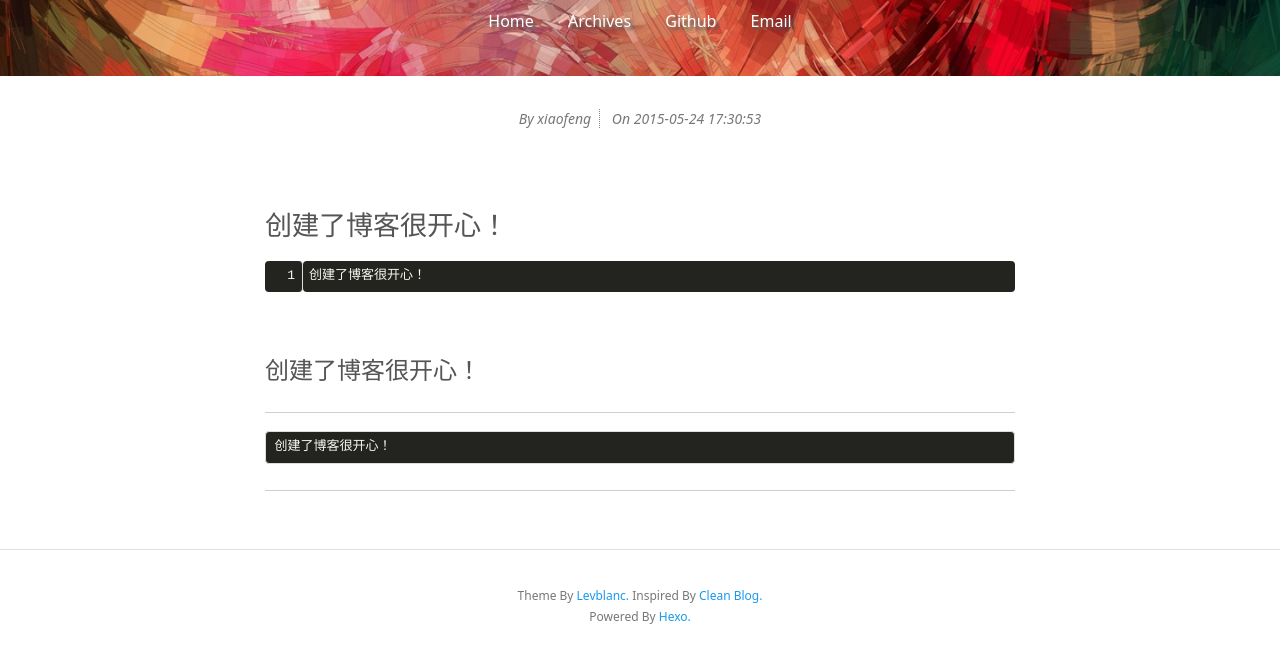
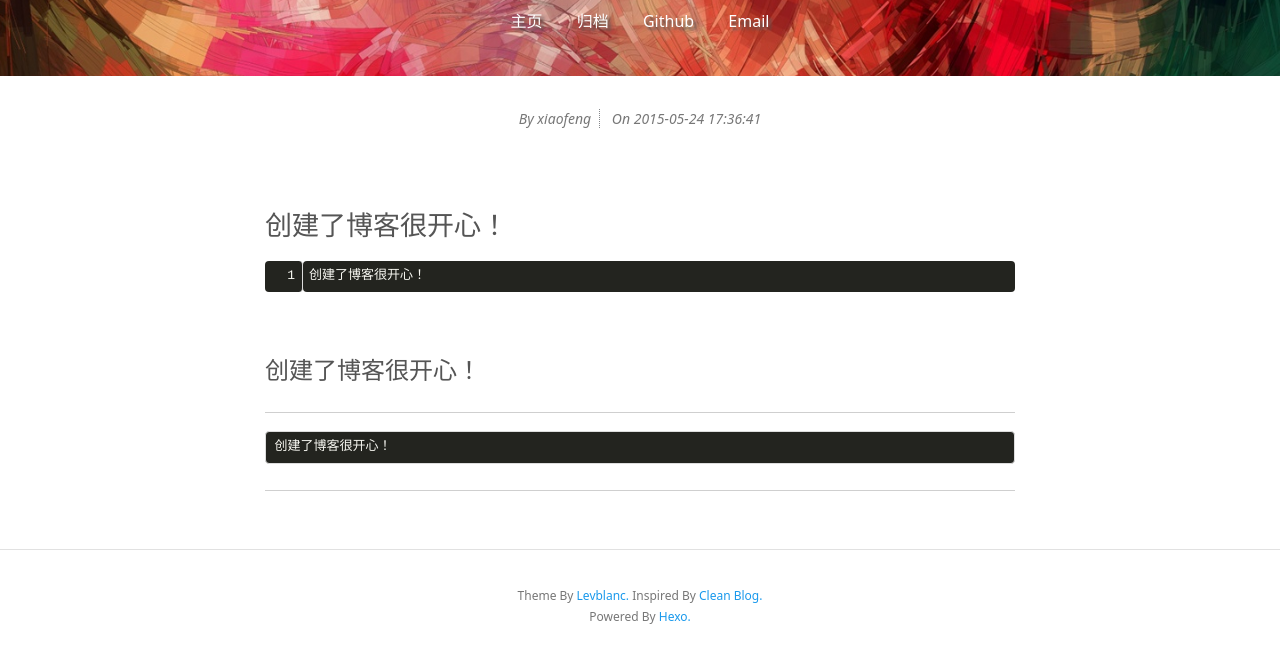
Before and after one commit to zhangxf819/aliyun, a plain HTML site: page 2015/05/24/我的博客/index.html in a window 1280 px wide. Shown: the part 208-870 px from the top of the page. Drawn offline with Linux system fonts and the light colour scheme.

Commit message:
Site updated: 2016-11-24 17:36:49

```diff
--- a/2015/05/24/我的博客/index.html
+++ b/2015/05/24/我的博客/index.html
@@ -52,7 +52,7 @@
               <li>
                 <a href="/aliyun/">
 
-                  Home
+                  主页
 
                 </a>
               </li>
@@ -60,13 +60,13 @@
               <li>
                 <a href="/aliyun/archives">
 
-                  Archives
+                  归档
 
                 </a>
               </li>
 
               <li>
-                <a href="https://github.com/levblanc">
+                <a href="https://github.com/zhangxf819">
 
                   Github
 
@@ -74,7 +74,7 @@
               </li>
 
               <li>
-                <a href="mailto:levblanc@163.com">
+                <a href="/aliyun/m18903866102@163.com">
 
                   Email
 
@@ -101,7 +101,7 @@
           <!-- Date -->
           <span class="date-time info">On
             <span class="date">2015-05-24</span>
-            <span class="time">17:30:53</span>
+            <span class="time">17:36:41</span>
           </span>
 
         </div>
```
Also changed, not shown: 2015/07/24/Javascript/index.html (+5 -5 lines), 2015/10/20/CSS3/index.html (+5 -5 lines), 2016/02/20/AngularJS/index.html (+5 -5 lines), 2016/05/24/画布/index.html (+5 -5 lines), 2016/11/24/jQuery/index.html (+5 -5 lines), archives/2015/05/index.html (+4 -4 lines), archives/2015/07/index.html (+4 -4 lines), archives/2015/10/index.html (+4 -4 lines), archives/2015/index.html (+4 -4 lines), archives/2016/02/index.html (+4 -4 lines), archives/2016/05/index.html (+4 -4 lines), archives/2016/11/index.html (+4 -4 lines), archives/2016/index.html (+4 -4 lines), archives/index.html (+4 -4 lines), 1 more files.
